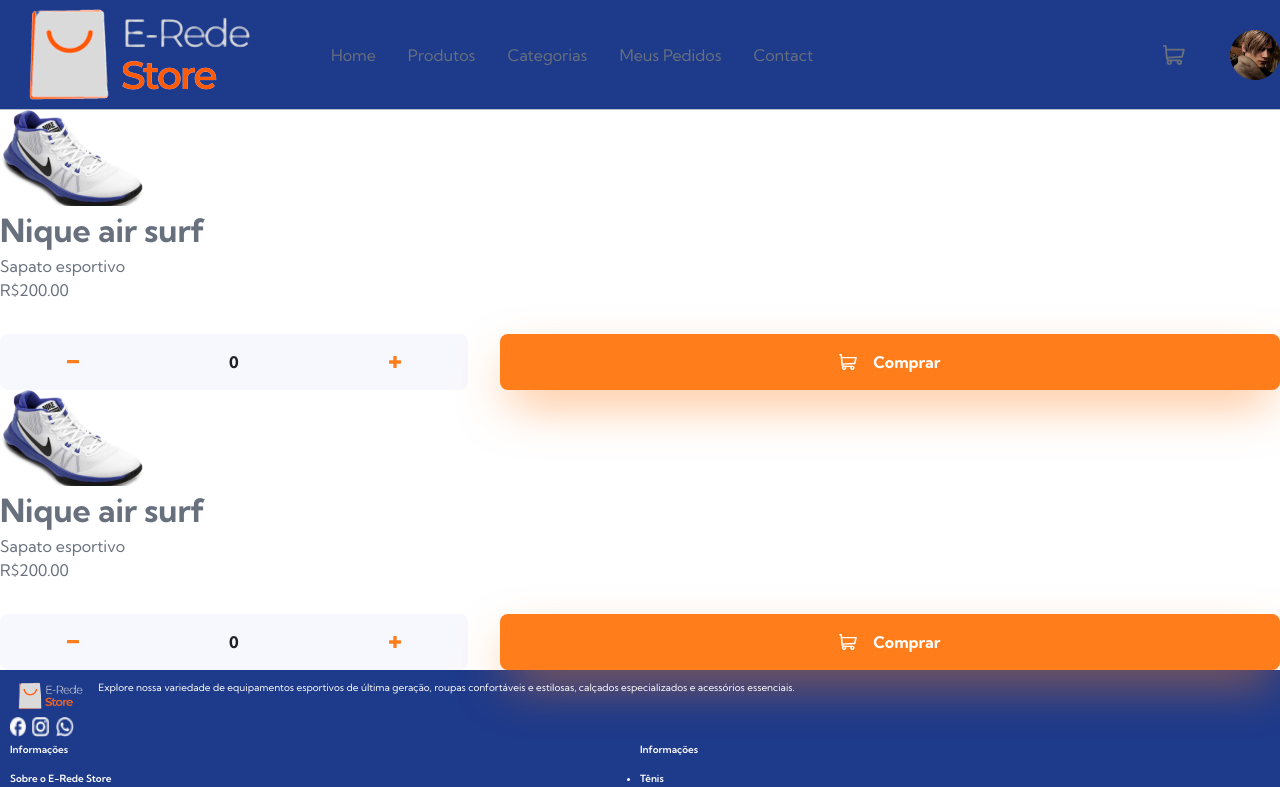
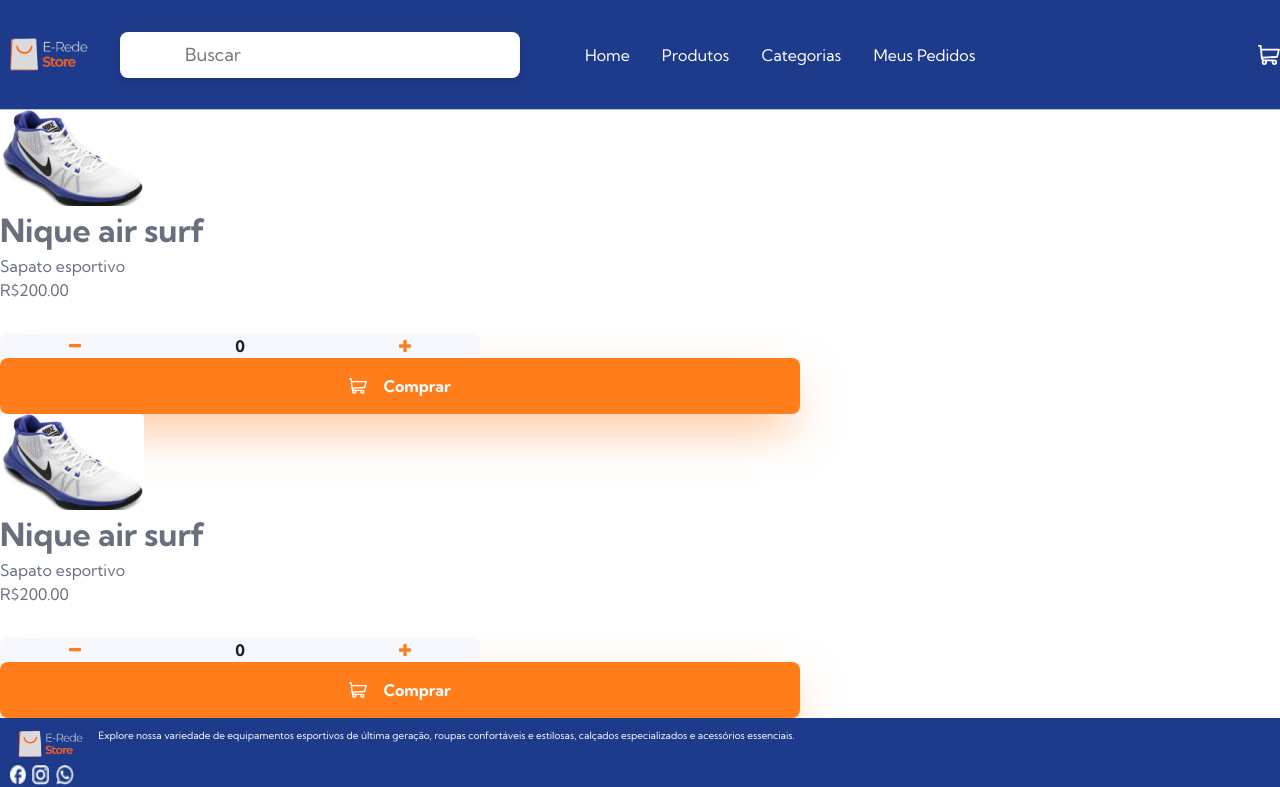
Before and after one commit to BrunoVieiraSantana/e-commerce, a Next.js app: page /myorders in a window 1280 px wide. Shown: the top 787 px of the page. Built offline with nearby package versions, Linux system fonts and the light colour scheme.

Commit message:
commit 03

```diff
--- a/components/addToCart.js
+++ b/components/addToCart.js
@@ -35,6 +35,7 @@
   };
 
   return (
+    <div>
     <div className={`${styles.productPurchase} ${utils.flex}`}>
       <div className={`${styles.productCounter} ${utils.flex} ${utils.fw700}`}>
         <button className={`${styles.btnDecrease}`} onClick={onDecrease}>
@@ -55,13 +56,16 @@
           ></img>
         </button>
       </div>
-      <button
+
+    </div>
+    <button
         className={`${styles.btnAddToCart} ${utils.flex} ${utils.fw700}`}
         onClick={onAddToCart}
       >
         <img src="images/icon-cart.svg" alt="Cart Icon" />
         Comprar
       </button>
+
     </div>
   );
 }
--- a/components/cart.js
+++ b/components/cart.js
@@ -59,7 +59,7 @@
         <div className={`${styles.cartItemDesc} ${utils.flex}`}>
           <span>{item.name}</span>
           <span>
-            <span>{"$" + item.price.toFixed(2)}</span>
+            <span>{"R$" + item.price.toFixed(2)}</span>
             <span>{" x " + item.qty + " "}</span>
             <span className={`${utils.fw700} ${utils.textNeutral700}`}>
               {"$" + item.subTotal.toFixed(2)}
@@ -87,7 +87,7 @@
   return (
     <>
       <button className={styles.cart} onClick={toggleIsCartOpened}>
-        <img src="images/icon-cart.svg" alt="icon cart" aria-label="Cart"></img>
+        <img src="images/icon-cart.svg" alt="icon cart" aria-label="Cart"/>
         {cartItems.length ? (
           <div className={styles.cartItemCount}>{cartItems.length}</div>
         ) : null}
--- a/components/cart.module.css
+++ b/components/cart.module.css
@@ -3,15 +3,20 @@
   border: 0;
   cursor: pointer;
   position: relative;
+  filter: brightness(100) ;
+
 }
 
 .cart > img {
   transition: all 200ms ease-in-out;
+
 }
 
 .cart:hover > img {
-  filter: brightness(0);
+  filter: brightness(0) ;
 }
+
+
 
 .cartItemCount {
   background-color: hsl(var(--clr-orange-400));
--- a/components/nav.js
+++ b/components/nav.js
@@ -45,7 +45,13 @@
             }`}
           ></span>
         </button>
-        <img src="images/logo.png" alt="logo" />
+        <div className={styles.logohome}>
+          <img src="images/logo.png" alt="logo" />
+        </div>
+        <div className={styles.inputbox}>
+          <input type="text" placeholder="Buscar" />
+        </div>
+        <div>
         <nav className={styles.navMenu}>
           <ul className={`${styles.navMenuLinks} ${utils.flex}`}>
             <li>
@@ -68,13 +74,9 @@
                 Meus Pedidos
               </Link>
             </li>
-            <li>
-              <Link className={`${styles.navMenuLink} ${utils.flex}`} href="#">
-                Contact
-              </Link>
-            </li>
           </ul>
         </nav>
+        </div>
         <nav
           className={
             isNavMenuOpened
@@ -121,9 +123,7 @@
         </nav>
         <div className={`${styles.navMenuRight} ${utils.flex}`}>
           <Cart />
-          <div className={`${styles.avatar} ${utils.flex}`}>
-            <img src="images/image-avatar.png" alt="Icon avatar"></img>
-          </div>
+
         </div>
       </header>
     </>
--- a/components/nav.module.css
+++ b/components/nav.module.css
@@ -93,7 +93,7 @@
 .navMenuLink {
   height: 100%;
   text-decoration: none;
-  color: inherit;
+  color: white;
   align-items: center;
   position: relative;
   transition: all 200ms ease-in-out;
@@ -224,3 +224,72 @@
     height: 30px;
   }
 }
+
+.logohome {
+  width: 100px;
+}
+
+.inputbox {
+  position: relative;
+  height: 46px;
+  max-width: 400px;
+  width: 100%;
+  background: #fff;
+  margin: 0 20px;
+  border-radius: 8px;
+  box-shadow: 0 5px 10px rgba(0, 0, 0, 0.1);
+}
+.inputbox i,
+.inputbox .button {
+  position: absolute;
+  top: 50%;
+  transform: translateY(-50%);
+}
+.inputbox i {
+  left: 20px;
+  font-size: 30px;
+  color: #707070;
+}
+.inputbox input {
+  height: 100%;
+  width: 100%;
+  outline: none;
+  font-size: 18px;
+  font-weight: 400;
+  border: none;
+  padding: 0 155px 0 65px;
+  background-color: transparent;
+}
+.inputbox .button {
+  right: 20px;
+  font-size: 16px;
+  font-weight: 400;
+  color: #fff;
+  border: none;
+  padding: 12px 30px;
+  border-radius: 6px;
+  background-color: #4070f4;
+  cursor: pointer;
+}
+.inputbox .button:active {
+  transform: translateY(-50%) scale(0.98);
+}
+/* Responsive */
+@media screen and (max-width: 500px) {
+  .inputbox {
+    height: 66px;
+    margin: 0 8px;
+  }
+  .inputbox i {
+    left: 12px;
+    font-size: 25px;
+  }
+  .inputbox input {
+    padding: 0 112px 0 50px;
+  }
+  .inputbox .button {
+    right: 12px;
+    font-size: 14px;
+    padding: 8px 18px;
+  }
+}
```
Also changed, not shown: app/page.js (+3 -38 lines), app/principal/page.js (+42 -3 lines), pages/signin/signin.js (renamed from pages/signin.js), pages/signup/signup.js (renamed from pages/signup.js).
